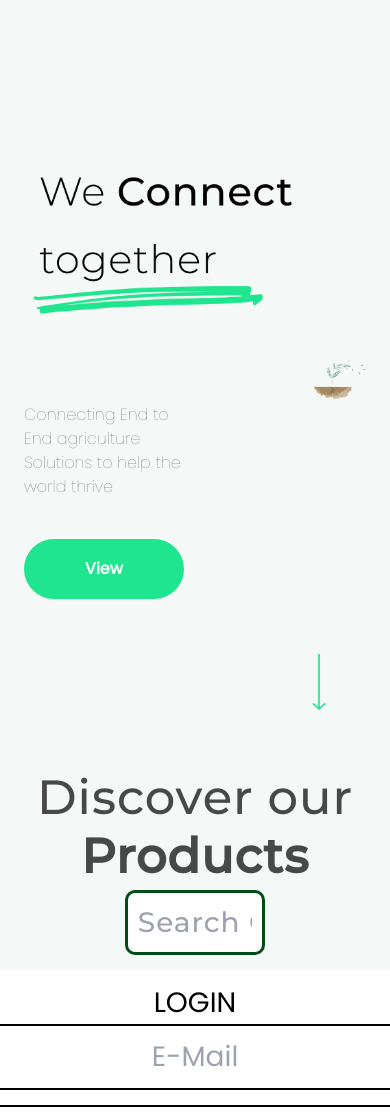
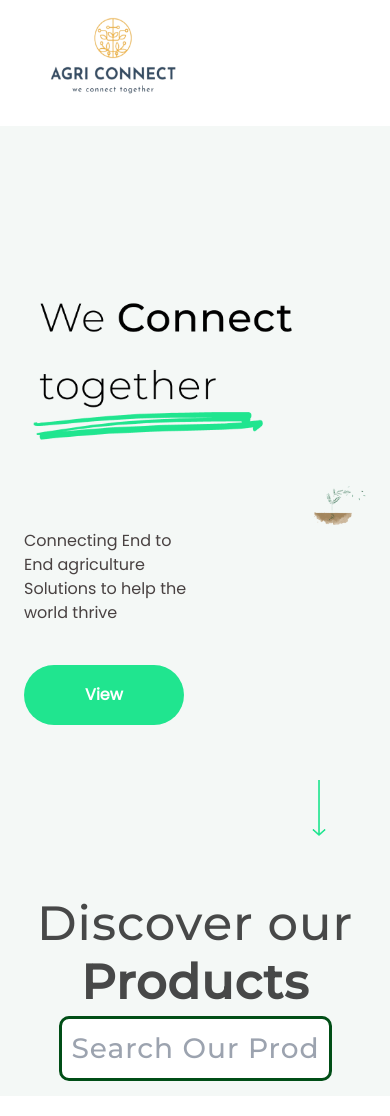
Before and after one commit to SowreRajan-dev/Agri_connect, a Next.js app: page /signin in a window 390 px wide. Shown: the top 1116 px of the page. Built offline with nearby package versions, Linux system fonts and the light colour scheme.

Commit message:
customizing nav link and changes in other pages

```diff
--- a/components/ConnectTogether/ConnectTogether.jsx
+++ b/components/ConnectTogether/ConnectTogether.jsx
@@ -14,7 +14,7 @@ const ConnectTogether = () => {
               height="228px"
             />
           </div>
-          <div className="flex flex-col items-start mr-28 font-light font-poppins text-md text-[#616161]">
+          <div className="flex flex-col items-start mr-28 font-[400] font-poppins text-md text-[#494242] sm:text-xl">
             <p>Connecting End to End agriculture</p>
             <p>Solutions to help the world thrive</p>
           </div>
--- a/components/Navbar/Navbar.jsx
+++ b/components/Navbar/Navbar.jsx
@@ -2,7 +2,10 @@ import Image from "next/image";
 import Link from "next/link";
 import React from "react";
 import { useState, useEffect } from "react";
+import { useRouter } from "next/router";
+
 const Navbar = () => {
+  const router = useRouter();
   return (
     <>
       <nav className="flex flex-row items-center flex-wrap p-3  ">
@@ -19,13 +22,15 @@ const Navbar = () => {
         </div>
         <div className="flex-1">
           <div className="flex items-center justify-between font-dnsansItal text-[20px]">
-            <div className="underline selectedTab decoration-[#20E58F] decoration-[0.25rem] motion-safe:transition-all motion-safe:duration-200 hover:decoration-[0.25rem] focus:decoration-[0.5rem] hover:decoration-green-500/50 focus:decoration-green-500/50">
+            <div className={`${router.pathname === "/" ? "active" : ""} `}>
               <Link href="/">Home</Link>
             </div>
-            <div className="selectedTab">
+            <div
+              className={`${router.pathname === "/products" ? "active" : ""}`}
+            >
               <Link href="/products">Products</Link>
             </div>
-            <div className="selectedTab">
+            <div className={`${router.pathname === "/about" ? "active" : ""}`}>
               <Link href="/about">About</Link>
             </div>
           </div>
@@ -39,7 +44,7 @@ const Navbar = () => {
               height={30}
             />
             <Link href="/signup" passHref>
-              <p className="ml-2 font-dnsansItal cursor-pointer text-[26px]">
+              <p className="ml-2 font-dnsansItal cursor-pointer text-[20px]">
                 Sign Up
               </p>
             </Link>
--- a/pages/signin.jsx
+++ b/pages/signin.jsx
@@ -6,6 +6,16 @@ import Link from "next/link";
 
 function signin() {
   return (
+    <>
+      <Link href="/" passHref>
+        <Image
+          src="/Images/Logo/Agriconnect_logo.png"
+          className="cursor-pointer "
+          alt="logo"
+          width={220}
+          height={120}
+        />
+      </Link>
       <div className={styles.whole}>
         <ConnectTogether />
 
@@ -24,7 +34,11 @@ function signin() {
           <div className={styles.login}>
             <h2 className={styles.jh}>LOGIN</h2>
             <input className={styles.km} type="text" placeholder="E-Mail" />
-          <input className={styles.ks} type="password" placeholder="Password" />
+            <input
+              className={styles.ks}
+              type="password"
+              placeholder="Password"
+            />
             <button className={styles.btn}>Sign in</button>
           </div>
           <div className={styles.signup}>
@@ -46,6 +60,7 @@ function signin() {
           alt="leaf-img"
         />
       </div>
+    </>
   );
 }
 
--- a/styles/globals.css
+++ b/styles/globals.css
@@ -28,3 +28,7 @@
   font-family: "abel";
   src: url("../public/Fonts/Abel/Abel-Regular.ttf");
 }
+
+.active {
+  border-bottom: 2px solid #20e58f;
+}
--- a/styles/signin.module.css
+++ b/styles/signin.module.css
@@ -14,7 +14,7 @@
 }
 
 .box {
-  width: 36%;
+  width: 60%;
   margin-top: 1%;
   font-size: 28px;
   text-align: center;
@@ -114,4 +114,13 @@
     flex-direction: column;
     align-items: center;
   }
+  .box {
+    width: 60%;
+  }
 }
+
+@media screen and (max-width: 680px) {
+  .box {
+    width: 70%;
+  }
+}
```
Lines whose indentation alone changed are shown as unchanged.
